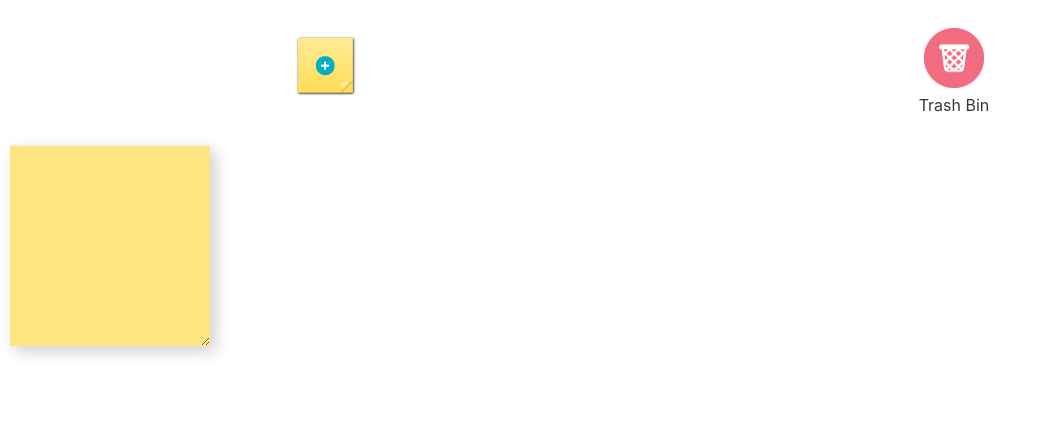
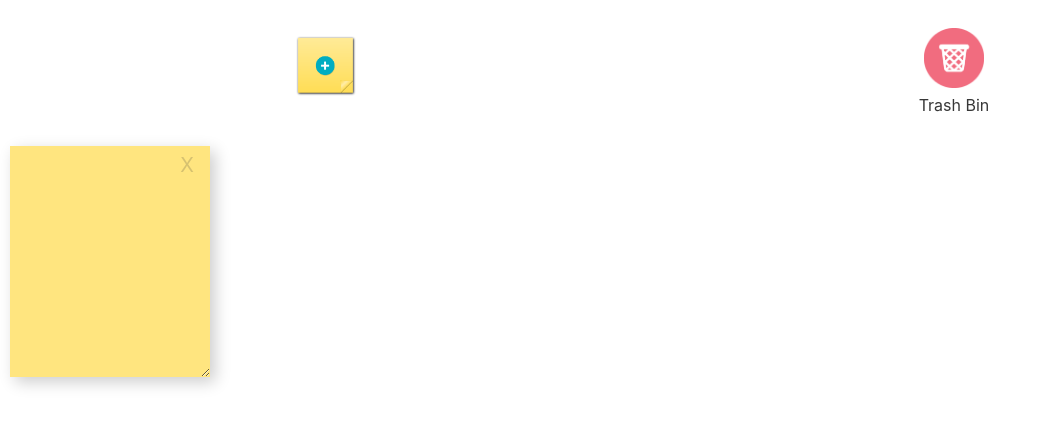
Before and after one commit to SandraCalero/MooveBoard, a React (Create React App) app: page / in a window 1280 px wide. Both pictures are taken after a click on the button 326 px from the left and 67 px from the top of the page. Shown: the top 426 px of the page, without its empty margins (0-1041 px from the left). Built offline with nearby package versions, Linux system fonts and the light colour scheme.

Commit message:
ADD button close to post it

```diff
--- a/src/components/atoms/Button/Button.css
+++ b/src/components/atoms/Button/Button.css
@@ -56,3 +56,17 @@
 	flex-direction: column;
 	align-items: center;
 }
+
+/* Post It button */
+
+.button.closePostIt {
+	align-self: flex-end;
+	opacity: 0.2;
+	font-size: 2rem;
+	padding: 0.8rem 1.6rem 0;
+	margin: 0;
+}
+
+.button.closePostIt:hover {
+	opacity: 1;
+}
--- a/src/components/molecules/PostIt/PostIt.css
+++ b/src/components/molecules/PostIt/PostIt.css
@@ -3,6 +3,7 @@
 
 .postItContainer {
 	display: flex;
+	flex-direction: column;
 	align-items: center;
 	justify-content: center;
 	background-color: var(--yellow);
@@ -11,7 +12,7 @@
 }
 
 .postItContainer .note {
-	padding: 16px;
+	padding: 1.6rem;
 	height: 20rem;
 	width: 20rem;
 	color: #0f0f0f;
--- a/src/components/molecules/PostIt/PostIt.tsx
+++ b/src/components/molecules/PostIt/PostIt.tsx
@@ -1,6 +1,4 @@
-import { useState } from 'react';
-import { useDispatch } from 'react-redux';
-import { editPostIt } from 'redux/slices/workspace';
+import Button from 'components/atoms/Button/Button';
 import './PostIt.css';
 import { usePostIt } from './usePostIt';
 
@@ -13,10 +11,19 @@ interface PostItProps {
 }
 
 function PostIt({ id, content, variant, draggable, disabled }: PostItProps) {
-	const { stylePostIt, handleDrag, handleDragEnd, handleOnContextMenu } =
-		usePostIt();
-	const dispatch = useDispatch();
-	const [state, setState] = useState(content);
+	const {
+		text,
+		disabledTextArea,
+		stylePostIt,
+		handleDragStart,
+		handleDrag,
+		handleDragEnd,
+		handleOnContextMenu,
+		handleDoubleClick,
+		handleChange,
+		handleBlur,
+		handleClosePostItClick,
+	} = usePostIt({ id, disabled, variant, content });
 
 	return (
 		<div
@@ -24,22 +31,20 @@ function PostIt({ id, content, variant, draggable, disabled }: PostItProps) {
 			style={stylePostIt}
 			draggable={draggable}
 			id={id.toString()}
-			onDragStart={() => console.log('DragStart')}
+			onDragStart={handleDragStart}
 			onDrag={handleDrag}
 			onDragEnd={handleDragEnd}
 			onContextMenu={handleOnContextMenu}
+			onDoubleClick={handleDoubleClick}
 		>
+			<Button variant='closePostIt' onClick={handleClosePostItClick} text='X' />
 			<textarea
-				onChange={(event) => {
-					setState(event.target.value);
-				}}
-				onBlur={() => dispatch(editPostIt({ id, content: state, variant }))}
-				disabled={disabled}
+				onChange={handleChange}
+				onBlur={handleBlur}
+				disabled={disabledTextArea}
 				className='note'
-				draggable={draggable}
 				name='note'
-				id={id.toString()}
-				value={state}
+				value={text}
 			/>
 		</div>
 	);
@@ -48,7 +53,7 @@ function PostIt({ id, content, variant, draggable, disabled }: PostItProps) {
 PostIt.defaultProps = {
 	content: '',
 	draggable: false,
-	disabled: false,
+	disabled: true,
 };
 
 export default PostIt;
--- a/src/components/molecules/PostIt/usePostIt.ts
+++ b/src/components/molecules/PostIt/usePostIt.ts
@@ -1,7 +1,24 @@
-import { DragEvent, useState } from 'react';
+import { ChangeEvent, DragEvent, useState } from 'react';
+import { useDispatch } from 'react-redux';
+import { editPostIt, sendToTrash } from 'redux/slices/workspace';
 
-export const usePostIt = () => {
+interface PostItProps {
+	id: number;
+	content?: string;
+	variant: string;
+	draggable?: boolean;
+	disabled?: boolean;
+}
+
+export const usePostIt = ({ id, content, disabled, variant }: PostItProps) => {
+	const dispatch = useDispatch();
+
+	/* States */
 	const [stylePostIt, setStylePostIt] = useState({});
+	const [text, setText] = useState(content);
+	const [disabledTextArea, setDisabledTextArea] = useState(disabled);
+
+	const handleDragStart = () => console.log('DragStart');
 
 	const handleDrag = (event: DragEvent<HTMLDivElement>) => {
 		event.stopPropagation();
@@ -30,11 +47,41 @@ export const usePostIt = () => {
 		console.log('Click derecho');
 	};
 
+	const handleChange = (event: ChangeEvent<HTMLTextAreaElement>) => {
+		setText(event.target.value);
+	};
+
+	const handleDoubleClick = () => {
+		setDisabledTextArea(false);
+	};
+
+	const handleBlur = () => {
+		setDisabledTextArea(true);
+		dispatch(
+			editPostIt({
+				id,
+				content: text,
+				variant,
+			})
+		);
+	};
+
+	const handleClosePostItClick = () => {
+		dispatch(sendToTrash(id)); /* Debería abrir el modal */
+	};
+
 	return {
+		text,
+		disabledTextArea,
 		stylePostIt,
+		handleDragStart,
 		handleDrag,
 		handleDragEnd,
 		handleOnContextMenu,
+		handleDoubleClick,
+		handleChange,
+		handleBlur,
+		handleClosePostItClick,
 	};
 };
 
--- a/src/redux/slices/workspace.ts
+++ b/src/redux/slices/workspace.ts
@@ -14,11 +14,18 @@ interface workspaceStateProps {
 	postItList: Array<PostItProps>;
 }
 
-const local = localStorage.getItem('postItList');
-const postItList: Array<PostItProps> = local ? JSON.parse(local) : [];
+const localPostItList = localStorage.getItem('postItList');
+const localCurrentPostItId = localStorage.getItem('currentPostItId');
+
+const postItList: Array<PostItProps> = localPostItList
+	? JSON.parse(localPostItList)
+	: [];
+const currentPostItId: number = localCurrentPostItId
+	? JSON.parse(localCurrentPostItId)
+	: 0;
 
 const initialState: workspaceStateProps = {
-	currentPostItId: 0,
+	currentPostItId,
 	postItList,
 };
 
@@ -35,6 +42,10 @@ const workspaceSlice = createSlice({
 				draggable: true,
 			});
 			localStorage.setItem('postItList', JSON.stringify(state.postItList));
+			localStorage.setItem(
+				'currentPostItId',
+				JSON.stringify(state.currentPostItId)
+			);
 		},
 		sendToTrash: (state, action) => {
 			console.log('Send to trash', state, action.payload);
```
